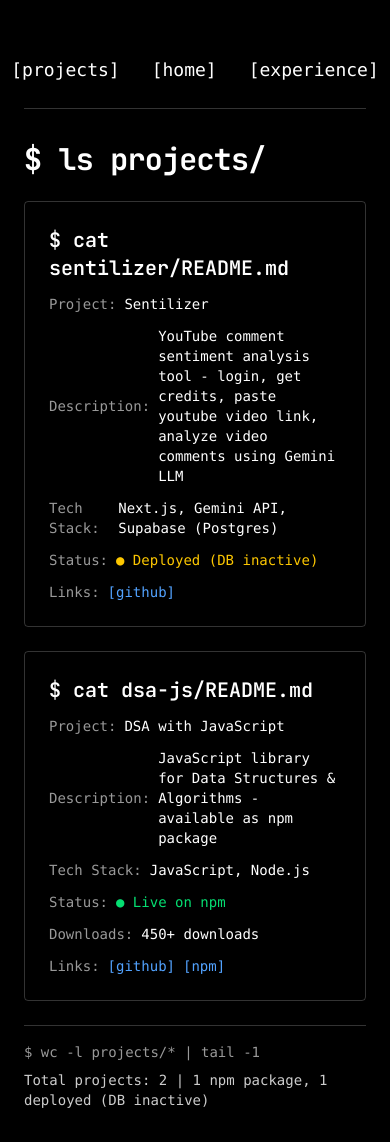
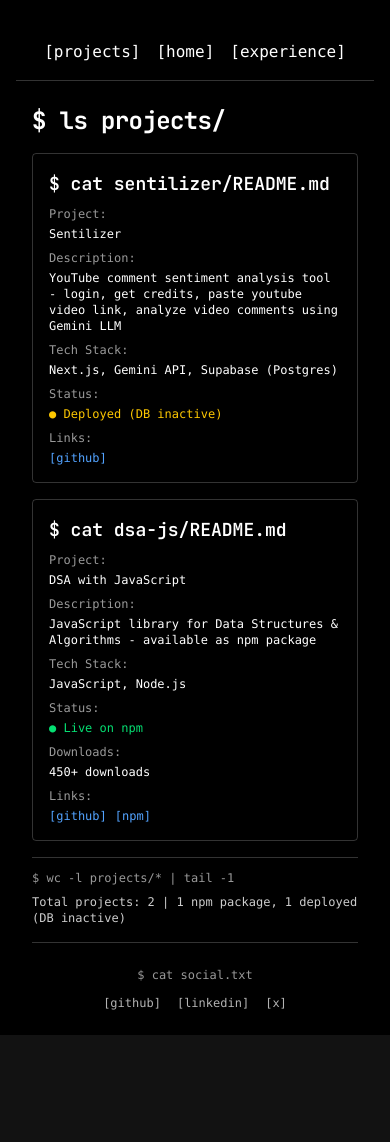
Before and after one commit to Moh1tsingh/portfolio, a Next.js app: page /projects in a window 390 px wide. After the commit the page ends 1035 px from the top, so only its background shows below. Built offline with nearby package versions, Linux system fonts and the light colour scheme.

Commit message:
Feat: Added responsiveness

```diff
--- a/app/components/Footer.tsx
+++ b/app/components/Footer.tsx
@@ -1,16 +1,18 @@
-import React from 'react'
+import React from "react";
 
 export default function Footer() {
   return (
-    <footer className="pt-8 border-t border-white/20">
-      <div className="text-center space-y-4">
-        <div className="text-white/60 font-mono text-sm">$ cat social.txt</div>
-        <div className="flex justify-center items-center gap-6">
+    <footer className="pt-6 sm:pt-8 px-4 sm:px-6 border-t border-white/20">
+      <div className="text-center space-y-3 sm:space-y-4">
+        <div className="text-white/60 font-mono text-xs sm:text-sm">
+          $ cat social.txt
+        </div>
+        <div className="flex justify-center items-center gap-4 sm:gap-6">
           <a
             href="https://github.com/moh1tsingh"
             target="_blank"
             rel="noopener noreferrer"
-            className="text-white/70 font-mono text-sm hover:text-white transition-colors duration-200"
+            className="text-white/70 font-mono text-xs sm:text-sm hover:text-white transition-colors duration-200"
           >
             [github]
           </a>
@@ -18,7 +20,7 @@ export default function Footer() {
             href="https://www.linkedin.com/in/mohitsingh-thakur-b6794325a"
             target="_blank"
             rel="noopener noreferrer"
-            className="text-white/70 font-mono text-sm hover:text-white transition-colors duration-200"
+            className="text-white/70 font-mono text-xs sm:text-sm hover:text-white transition-colors duration-200"
           >
             [linkedin]
           </a>
@@ -26,7 +28,7 @@ export default function Footer() {
             href="https://x.com/is_mohitsingh"
             target="_blank"
             rel="noopener noreferrer"
-            className="text-white/70 font-mono text-sm hover:text-white transition-colors duration-200"
+            className="text-white/70 font-mono text-xs sm:text-sm hover:text-white transition-colors duration-200"
           >
             [x]
           </a>
--- a/app/components/Navbar.tsx
+++ b/app/components/Navbar.tsx
@@ -3,23 +3,23 @@ import React from "react";
 
 function Navbar() {
   return (
-    <nav className="w-full py-6 border-b border-white/20 mb-8">
-      <div className="flex justify-center items-center gap-8">
+    <nav className="w-full py-4 sm:py-6 px-4 sm:px-6 border-b border-white/20 mb-6 sm:mb-8">
+      <div className="flex justify-center items-center gap-4 sm:gap-6 lg:gap-8">
         <Link
           href="/projects"
-          className="text-lg font-mono hover:text-white/70 transition-colors duration-200"
+          className="text-base sm:text-lg font-mono hover:text-white/70 transition-colors duration-200"
         >
           [projects]
         </Link>
         <Link
           href="/"
-          className="text-lg font-mono hover:text-white/70 transition-colors duration-200"
+          className="text-base sm:text-lg font-mono hover:text-white/70 transition-colors duration-200"
         >
           [home]
         </Link>
         <Link
           href="/experience"
-          className="text-lg font-mono hover:text-white/70 transition-colors duration-200"
+          className="text-base sm:text-lg font-mono hover:text-white/70 transition-colors duration-200"
         >
           [experience]
         </Link>
--- a/app/layout.tsx
+++ b/app/layout.tsx
@@ -120,7 +120,7 @@ export default function RootLayout({
       </head>
       <body className={`${inter.variable} ${jetbrains.variable} antialiased`}>
         <div className="min-h-screen w-full bg-black text-white">
-          <div className="max-w-4xl mx-auto px-6 py-8">
+          <div className="max-w-4xl mx-auto px-4 sm:px-6 py-6 sm:py-8">
             <Navbar />
             {children}
             <Analytics />
--- a/app/not-found.tsx
+++ b/app/not-found.tsx
@@ -2,18 +2,20 @@ import Link from "next/link";
 
 export default function NotFound() {
   return (
-    <main className=" flex pt-20 justify-center">
-      <div className="text-center space-y-6">
-        <div className="space-y-4">
-          <h1 className="text-6xl font-mono font-bold tracking-tight pixelated text-red-400">
+    <main className="flex pt-16 sm:pt-20 justify-center px-4 sm:px-6">
+      <div className="text-center space-y-4 sm:space-y-6">
+        <div className="space-y-3 sm:space-y-4">
+          <h1 className="text-4xl sm:text-5xl lg:text-6xl font-mono font-bold tracking-tight pixelated text-red-400">
             $ 404
           </h1>
-          <div className="text-2xl font-mono text-white/80">Page not found</div>
+          <div className="text-xl sm:text-2xl font-mono text-white/80">
+            Page not found
+          </div>
         </div>
 
-        <div className="space-y-4 text-white/60 font-mono text-sm">
+        <div className="space-y-3 sm:space-y-4 text-white/60 font-mono text-xs sm:text-sm">
           <div>$ ls -la /</div>
-          <div className="text-white/80 pl-4 space-y-1">
+          <div className="text-white/80 pl-3 sm:pl-4 space-y-1">
             <div>
               drwxr-xr-x 2 mohit mohit 4096 Jan 1 00:00{" "}
               <span className="text-white">~/</span>
@@ -29,10 +31,10 @@ export default function NotFound() {
           </div>
         </div>
 
-        <div className="pt-4">
+        <div className="pt-3 sm:pt-4">
           <Link
             href="/"
-            className="text-white/80 font-mono text-sm hover:text-white transition-colors duration-200 border border-white/20 px-4 py-2 rounded"
+            className="text-white/80 font-mono text-xs sm:text-sm hover:text-white transition-colors duration-200 border border-white/20 px-3 sm:px-4 py-2 rounded"
           >
             $ cd ~/
           </Link>
--- a/app/page.tsx
+++ b/app/page.tsx
@@ -2,39 +2,38 @@ import Footer from "./components/Footer";
 
 export default function Home() {
   return (
-    <main className="space-y-8">
-      <section className="space-y-6">
+    <main className="space-y-6 sm:space-y-8 px-4 sm:px-6 lg:px-8">
+      <section className="space-y-4 sm:space-y-6">
         <div className="space-y-2">
-          <h1 className="text-5xl font-mono font-bold tracking-tight pixelated">
+          <h1 className="text-3xl sm:text-4xl lg:text-5xl font-mono font-bold tracking-tight pixelated">
             Mohitsingh Thakur
           </h1>
-          <div className="text-lg text-white/80 font-mono">$ whoami</div>
+          <div className="text-base sm:text-lg text-white/80 font-mono">
+            $ whoami
+          </div>
         </div>
 
-        <div className="space-y-4 max-w-3xl">
-          <div className="text-white/90 font-mono text-lg leading-tight">
+        <div className="space-y-3 sm:space-y-4 max-w-3xl">
+          <div className="text-white/90 font-mono text-base sm:text-lg leading-tight">
             Full Stack Developer. I write code. I ship. I break things… then fix
             them. More into backends than frontends, I enjoy designing systems,
             scaling deployments, and diving deep into how the web really works.
           </div>
-          <div className="text-white/90 font-mono text-lg leading-tight">
-            Curiosity keeps me building, mistakes keep me learning, and clean
-            architecture keeps me sane.
-          </div>
+
         </div>
       </section>
 
-      <section className="pt-8 border-t border-white/20">
-        <div className="space-y-6">
-          <h2 className="text-2xl font-mono font-semibold">
+      <section className="pt-6 sm:pt-8 border-t border-white/20">
+        <div className="space-y-4 sm:space-y-6">
+          <h2 className="text-xl sm:text-2xl font-mono font-semibold">
             $ systemctl status
           </h2>
-          <div className="grid grid-cols-1 md:grid-cols-2 gap-6">
-            <div className="space-y-3">
-              <div className="text-white/80 font-mono text-sm">
+          <div className="grid grid-cols-1 md:grid-cols-2 gap-4 sm:gap-6">
+            <div className="space-y-2 sm:space-y-3">
+              <div className="text-white/80 font-mono text-xs sm:text-sm">
                 <span className="text-green-400">●</span> Frontend Stack
               </div>
-              <div className="pl-4 space-y-1 text-white/60 font-mono text-sm">
+              <div className="pl-3 sm:pl-4 space-y-1 text-white/60 font-mono text-xs sm:text-sm">
                 <div>├─ JavaScript/TypeScript</div>
                 <div>├─ React.js</div>
                 <div>├─ Next.js</div>
@@ -42,11 +41,11 @@ export default function Home() {
               </div>
             </div>
 
-            <div className="space-y-3">
-              <div className="text-white/80 font-mono text-sm">
+            <div className="space-y-2 sm:space-y-3">
+              <div className="text-white/80 font-mono text-xs sm:text-sm">
                 <span className="text-blue-400">●</span> Backend & Database
               </div>
-              <div className="pl-4 space-y-1 text-white/60 font-mono text-sm">
+              <div className="pl-3 sm:pl-4 space-y-1 text-white/60 font-mono text-xs sm:text-sm">
                 <div>├─ Node.js/Express</div>
                 <div>├─ PostgreSQL</div>
                 <div>├─ REST APIs</div>
@@ -54,11 +53,11 @@ export default function Home() {
               </div>
             </div>
 
-            <div className="space-y-3">
-              <div className="text-white/80 font-mono text-sm">
+            <div className="space-y-2 sm:space-y-3">
+              <div className="text-white/80 font-mono text-xs sm:text-sm">
                 <span className="text-yellow-400">●</span> Cloud & DevOps
               </div>
-              <div className="pl-4 space-y-1 text-white/60 font-mono text-sm">
+              <div className="pl-3 sm:pl-4 space-y-1 text-white/60 font-mono text-xs sm:text-sm">
                 <div>├─ AWS (EC2, S3, CloudFront)</div>
                 <div>├─ RDS, Lambda</div>
                 <div>├─ Docker</div>
@@ -66,12 +65,12 @@ export default function Home() {
               </div>
             </div>
 
-            <div className="space-y-3">
-              <div className="text-white/80 font-mono text-sm">
+            <div className="space-y-2 sm:space-y-3">
+              <div className="text-white/80 font-mono text-xs sm:text-sm">
                 <span className="text-purple-400">●</span> Tools & Version
                 Control
               </div>
-              <div className="pl-4 space-y-1 text-white/60 font-mono text-sm">
+              <div className="pl-3 sm:pl-4 space-y-1 text-white/60 font-mono text-xs sm:text-sm">
                 <div>├─ Git/GitHub</div>
                 <div>├─ VS Code/Cursor</div>
                 <div>├─ Terminal/CLI</div>
@@ -80,12 +79,12 @@ export default function Home() {
             </div>
           </div>
 
-          <div className="pt-4 border-t border-white/10">
-            <div className="text-white/80 font-mono text-sm">
+          <div className="pt-3 sm:pt-4 border-t border-white/10">
+            <div className="text-white/80 font-mono text-xs sm:text-sm">
               <span className="text-yellow-400">●</span> Current Status:{" "}
               <span className="text-green-400">Building something awesome</span>
             </div>
-            <div className="text-white/60 font-mono text-sm mt-1">
+            <div className="text-white/60 font-mono text-xs sm:text-sm mt-1">
               Last updated:{" "}
               {new Date().toLocaleDateString("en-US", {
                 month: "short",
--- a/app/projects/loading.tsx
+++ b/app/projects/loading.tsx
@@ -1,6 +1,6 @@
 export default function Loading() {
   return (
-    <div className="text-white/60 font-mono animate-pulse">
+    <div className="text-white/60 font-mono animate-pulse px-4 sm:px-6 lg:px-8 py-8 text-center text-sm sm:text-base">
       $ loading...
     </div>
   );
--- a/app/projects/page.tsx
+++ b/app/projects/page.tsx
@@ -1,45 +1,58 @@
+import Footer from "../components/Footer";
+
 export default function Projects() {
   return (
-    <main className="space-y-6">
-      <section className="space-y-4">
-        <h1 className="text-3xl font-mono font-bold tracking-tight pixelated">
+    <main className="space-y-4 sm:space-y-6 px-4 sm:px-6 lg:px-8">
+      <section className="space-y-3 sm:space-y-4">
+        <h1 className="text-2xl sm:text-3xl font-mono font-bold tracking-tight pixelated">
           $ ls projects/
         </h1>
       </section>
 
-      <section className="space-y-6">
+      <section className="space-y-4 sm:space-y-6">
         {/* Sentilizer Project */}
-        <div className="space-y-4 p-6 border border-white/20 rounded">
-          <div className="space-y-3">
-            <h2 className="text-xl font-mono font-semibold text-white">
+        <div className="space-y-3 sm:space-y-4 p-4 sm:p-6 border border-white/20 rounded">
+          <div className="space-y-2 sm:space-y-3">
+            <h2 className="text-lg sm:text-xl font-mono font-semibold text-white">
               $ cat sentilizer/README.md
             </h2>
-            <div className="space-y-3 text-white/90 font-mono text-sm">
-              <div className="flex items-center gap-2">
-                <span className="text-white/60">Project:</span>
+            <div className="space-y-2 sm:space-y-3 text-white/90 font-mono text-xs sm:text-sm">
+              <div className="flex flex-col sm:flex-row sm:items-center gap-1 sm:gap-2">
+                <span className="text-white/60 min-w-[80px] sm:min-w-[100px]">
+                  Project:
+                </span>
                 <span className="text-white">Sentilizer</span>
               </div>
-              <div className="flex items-center gap-2">
-                <span className="text-white/60">Description:</span>
+              <div className="flex flex-col sm:flex-row sm:items-center gap-1 sm:gap-2">
+                <span className="text-white/60 min-w-[80px] sm:min-w-[100px]">
+                  Description:
+                </span>
                 <span className="text-white">
-                  YouTube comment sentiment analysis tool - login, get credits, paste youtube video link,
-                  analyze video comments using Gemini LLM
+                  YouTube comment sentiment analysis tool - login, get credits,
+                  paste youtube video link, analyze video comments using Gemini
+                  LLM
                 </span>
               </div>
-              <div className="flex items-center gap-2">
-                <span className="text-white/60">Tech Stack:</span>
+              <div className="flex flex-col sm:flex-row sm:items-center gap-1 sm:gap-2">
+                <span className="text-white/60 min-w-[80px] sm:min-w-[100px]">
+                  Tech Stack:
+                </span>
                 <span className="text-white">
                   Next.js, Gemini API, Supabase (Postgres)
                 </span>
               </div>
-              <div className="flex items-center gap-2">
-                <span className="text-white/60">Status:</span>
+              <div className="flex flex-col sm:flex-row sm:items-center gap-1 sm:gap-2">
+                <span className="text-white/60 min-w-[80px] sm:min-w-[100px]">
+                  Status:
+                </span>
                 <span className="text-yellow-400">
                   ● Deployed (DB inactive)
                 </span>
               </div>
-              <div className="flex items-center gap-2">
-                <span className="text-white/60">Links:</span>
+              <div className="flex flex-col sm:flex-row sm:items-center gap-1 sm:gap-2">
+                <span className="text-white/60 min-w-[80px] sm:min-w-[100px]">
+                  Links:
+                </span>
                 <a
                   href="https://github.com/moh1tsingh/sentilizer"
                   target="_blank"
@@ -54,37 +67,50 @@ export default function Projects() {
         </div>
 
         {/* DSA with JavaScript Project */}
-        <div className="space-y-4 p-6 border border-white/20 rounded">
-          <div className="space-y-3">
-            <h2 className="text-xl font-mono font-semibold text-white">
+        <div className="space-y-3 sm:space-y-4 p-4 sm:p-6 border border-white/20 rounded">
+          <div className="space-y-2 sm:space-y-3">
+            <h2 className="text-lg sm:text-xl font-mono font-semibold text-white">
               $ cat dsa-js/README.md
             </h2>
-            <div className="space-y-3 text-white/90 font-mono text-sm">
-              <div className="flex items-center gap-2">
-                <span className="text-white/60">Project:</span>
+            <div className="space-y-2 sm:space-y-3 text-white/90 font-mono text-xs sm:text-sm">
+              <div className="flex flex-col sm:flex-row sm:items-center gap-1 sm:gap-2">
+                <span className="text-white/60 min-w-[80px] sm:min-w-[100px]">
+                  Project:
+                </span>
                 <span className="text-white">DSA with JavaScript</span>
               </div>
-              <div className="flex items-center gap-2">
-                <span className="text-white/60">Description:</span>
+              <div className="flex flex-col sm:flex-row sm:items-center gap-1 sm:gap-2">
+                <span className="text-white/60 min-w-[80px] sm:min-w-[100px]">
+                  Description:
+                </span>
                 <span className="text-white">
                   JavaScript library for Data Structures & Algorithms -
                   available as npm package
                 </span>
               </div>
-              <div className="flex items-center gap-2">
-                <span className="text-white/60">Tech Stack:</span>
+              <div className="flex flex-col sm:flex-row sm:items-center gap-1 sm:gap-2">
+                <span className="text-white/60 min-w-[80px] sm:min-w-[100px]">
+                  Tech Stack:
+                </span>
                 <span className="text-white">JavaScript, Node.js</span>
               </div>
-              <div className="flex items-center gap-2">
-                <span className="text-white/60">Status:</span>
+              <div className="flex flex-col sm:flex-row sm:items-center gap-1 sm:gap-2">
+                <span className="text-white/60 min-w-[80px] sm:min-w-[100px]">
+                  Status:
+                </span>
                 <span className="text-green-400">● Live on npm</span>
               </div>
-              <div className="flex items-center gap-2">
-                <span className="text-white/60">Downloads:</span>
+              <div className="flex flex-col sm:flex-row sm:items-center gap-1 sm:gap-2">
+                <span className="text-white/60 min-w-[80px] sm:min-w-[100px]">
+                  Downloads:
+                </span>
                 <span className="text-white">450+ downloads</span>
               </div>
-              <div className="flex items-center gap-2">
-                <span className="text-white/60">Links:</span>
+              <div className="flex flex-col sm:flex-row sm:items-center gap-1 sm:gap-2">
+                <span className="text-white/60 min-w-[80px] sm:min-w-[100px]">
+                  Links:
+                </span>
+                <div className="flex flex-wrap gap-2">
                   <a
                     href="https://github.com/Moh1tsingh/dsa-npm-lib"
                     target="_blank"
@@ -105,17 +131,19 @@ export default function Projects() {
               </div>
             </div>
           </div>
+        </div>
 
         {/* Project Summary */}
-        <div className="pt-4 border-t border-white/20">
-          <div className="text-white/60 font-mono text-sm">
+        <div className="pt-3 sm:pt-4 border-t border-white/20">
+          <div className="text-white/60 font-mono text-xs sm:text-sm">
             $ wc -l projects/* | tail -1
           </div>
-          <div className="text-white/80 font-mono text-sm mt-2">
+          <div className="text-white/80 font-mono text-xs sm:text-sm mt-2">
             Total projects: 2 | 1 npm package, 1 deployed (DB inactive)
           </div>
         </div>
       </section>
+      <Footer />
     </main>
   );
 }
```
Also changed, not shown: app/experience/page.tsx (+58 -36 lines). Lines whose indentation alone changed are shown as unchanged.
